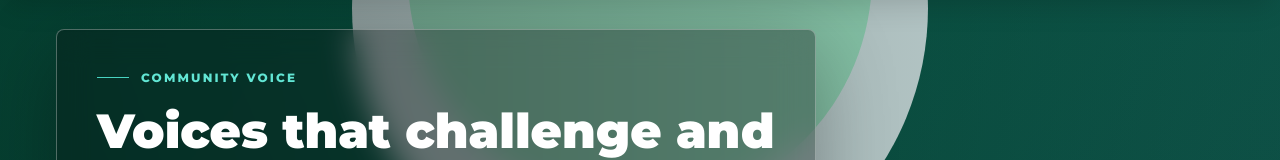
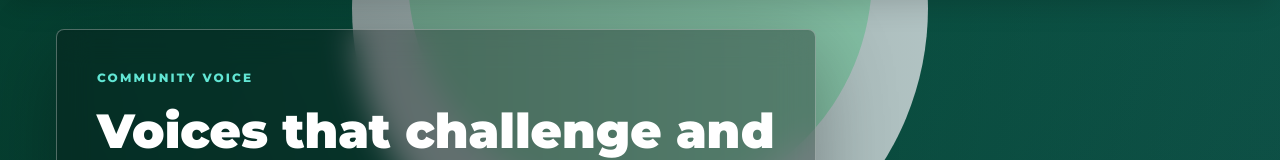
Before and after one commit to CBM-GROUP/cbmradio3-publicwebsite, a Next.js app: page / in a window 1280 px wide. Shown: the part 126-286 px from the top of the page. Built offline with nearby package versions, Linux system fonts and the light colour scheme; no server answers.

Commit message:
style: remove decorative dash from hero eyebrow

```diff
--- a/src/components/hero-section.tsx
+++ b/src/components/hero-section.tsx
@@ -64,8 +64,7 @@ export default function HeroSection() {
 
       <div className="mx-auto flex min-h-[78svh] max-w-[1800px] items-center px-4 py-8 sm:px-8 sm:py-12 lg:px-14 lg:py-16">
         <div className="w-full max-w-[760px] rounded-lg border border-white/30 bg-[#07100f]/35 p-5 shadow-[0_24px_80px_rgba(0,0,0,0.3)] backdrop-blur-lg sm:p-8 lg:p-10">
-          <p className="flex items-center gap-3 text-xs font-extrabold uppercase tracking-[0.18em] text-[#62e6d4]">
-            <span className="h-px w-8 bg-[#48d4c1]" aria-hidden="true" />
+          <p className="text-xs font-extrabold uppercase tracking-[0.18em] text-[#62e6d4]">
             {currentSlide.kicker}
           </p>
 
```
